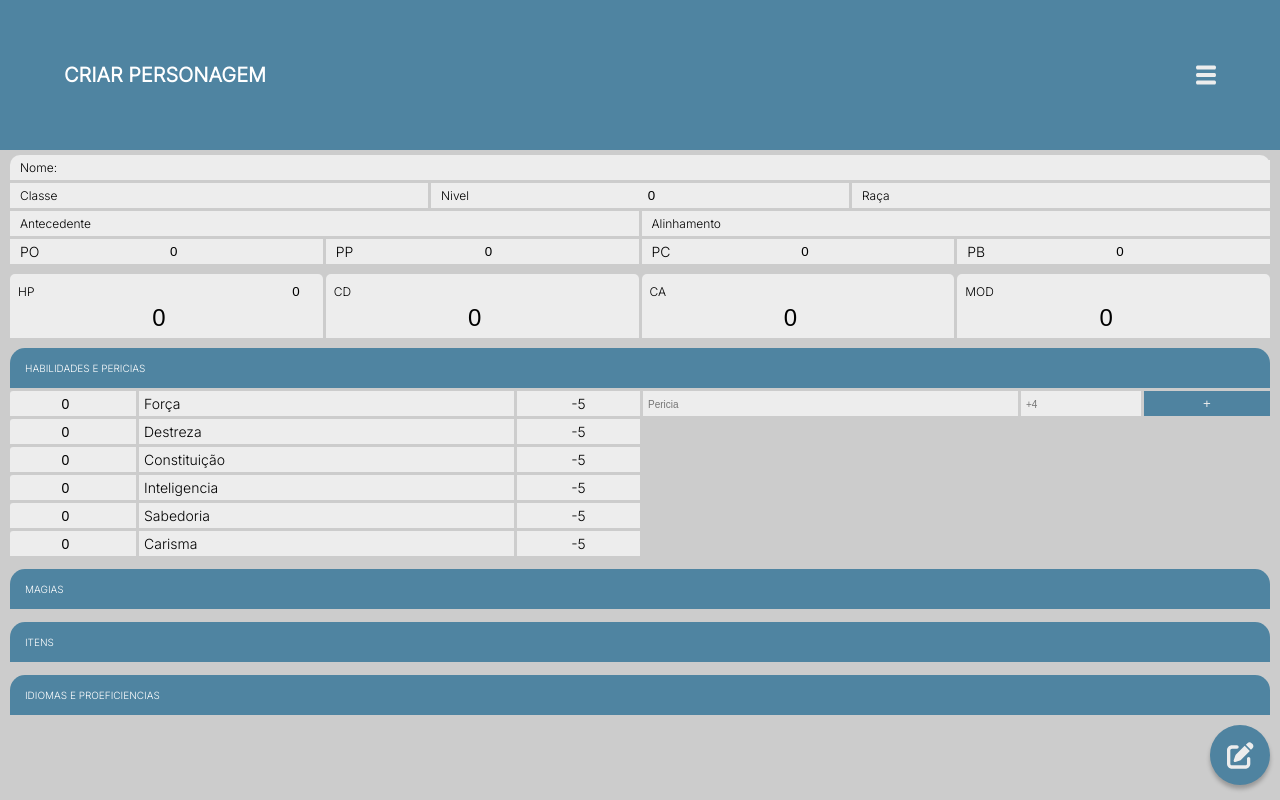
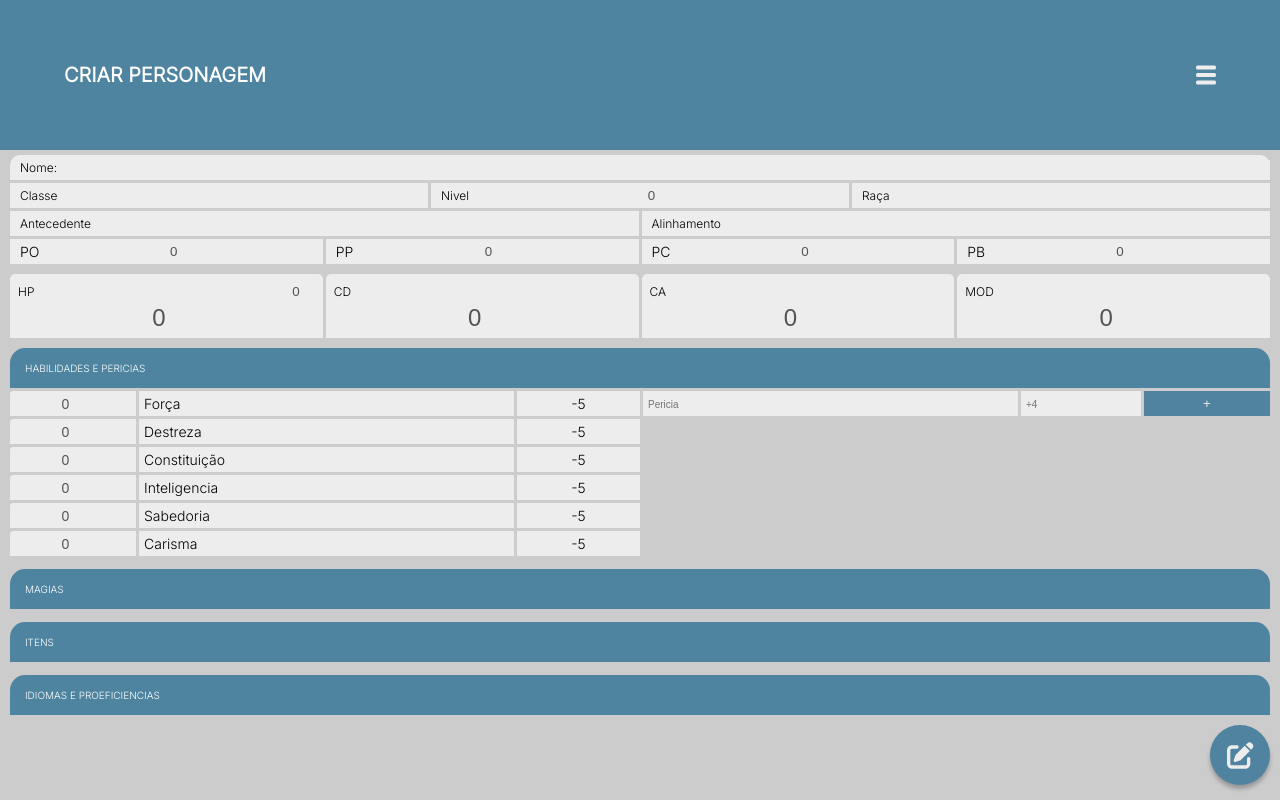
Before and after one commit to mabiiak/ficheiro-de-bolso, a React (Create React App) app: page / in a window 1280 px wide. Both pictures are taken after a click on the element "HABILIDADES E PERICIAS". Built offline with nearby package versions, Linux system fonts and the light colour scheme.

Commit message:
feat: permite ativação da edição

```diff
--- a/src/components/Descritivo.jsx
+++ b/src/components/Descritivo.jsx
@@ -3,16 +3,14 @@ import { Context } from '../context/Provider'
 import './css/Descritivo.css'
 
 export default function Descritivo() {
-  const { descritivo, setDescritivo, moedas, setMoedas } = useContext(Context)
+  const { descritivo, setDescritivo, moedas, setMoedas, editando } =
+    useContext(Context)
 
   const changeValue = ({ target }) => {
     const { value, name, id } = target
 
     if (id === 'moedas') {
-      setMoedas({
-        ...moedas,
-        [name]: +value,
-      })
+      setMoedas({ ...moedas, [name]: +value })
     } else {
       setDescritivo({ ...descritivo, [name]: value })
     }
@@ -28,6 +26,7 @@ export default function Descritivo() {
             onChange={(e) => changeValue(e)}
             type="text"
             value={descritivo.nome}
+            disabled={!editando}
           />
         </label>
       </div>
@@ -39,6 +38,7 @@ export default function Descritivo() {
             onChange={(e) => changeValue(e)}
             type="text"
             value={descritivo.classe}
+            disabled={!editando}
           />
         </label>
         <label>
@@ -48,6 +48,7 @@ export default function Descritivo() {
             onChange={(e) => changeValue(e)}
             type="number"
             value={descritivo.nivel}
+            disabled={!editando}
           />
         </label>
         <label>
@@ -57,6 +58,7 @@ export default function Descritivo() {
             onChange={(e) => changeValue(e)}
             type="text"
             value={descritivo.raca}
+            disabled={!editando}
           />
         </label>
       </div>
@@ -68,6 +70,7 @@ export default function Descritivo() {
             onChange={(e) => changeValue(e)}
             type="text"
             value={descritivo.antecedente}
+            disabled={!editando}
           />
         </label>
         <label>
@@ -77,6 +80,7 @@ export default function Descritivo() {
             onChange={(e) => changeValue(e)}
             type="text"
             value={descritivo.alinhamento}
+            disabled={!editando}
           />
         </label>
       </div>
@@ -89,6 +93,7 @@ export default function Descritivo() {
             onChange={(e) => changeValue(e)}
             type="number"
             value={moedas.po}
+            disabled={!editando}
           />
         </label>
         <label>
@@ -99,6 +104,7 @@ export default function Descritivo() {
             onChange={(e) => changeValue(e)}
             type="number"
             value={moedas.pp}
+            disabled={!editando}
           />
         </label>
         <label>
@@ -109,6 +115,7 @@ export default function Descritivo() {
             onChange={(e) => changeValue(e)}
             type="number"
             value={moedas.pc}
+            disabled={!editando}
           />
         </label>
         <label>
@@ -119,6 +126,7 @@ export default function Descritivo() {
             onChange={(e) => changeValue(e)}
             type="number"
             value={moedas.pb}
+            disabled={!editando}
           />
         </label>
       </div>
--- a/src/components/Habilidades.jsx
+++ b/src/components/Habilidades.jsx
@@ -84,7 +84,7 @@ function Habilidades() {
           name="Forca"
           value={+defineHabilidades.forca}
           onChange={(e) => changeValue(e)}
-          readOnly={!editando}
+          disabled={!editando}
         />
         <p>Força</p>
         <span>{calcMoficador(defineHabilidades.forca)}</span>
@@ -96,7 +96,7 @@ function Habilidades() {
           name="Destreza"
           value={+defineHabilidades.destreza}
           onChange={(e) => changeValue(e)}
-          readOnly={!editando}
+          disabled={!editando}
         />
         <p>Destreza</p>
         <span>{calcMoficador(defineHabilidades.destreza)}</span>
@@ -107,7 +107,7 @@ function Habilidades() {
           name="Constituicao"
           value={+defineHabilidades.constituicao}
           onChange={(e) => changeValue(e)}
-          readOnly={!editando}
+          disabled={!editando}
         />
         <p>Constituição</p>
         <span>{calcMoficador(defineHabilidades.constituicao)}</span>
@@ -118,7 +118,7 @@ function Habilidades() {
           name="Inteligencia"
           value={+defineHabilidades.inteligencia}
           onChange={(e) => changeValue(e)}
-          readOnly={!editando}
+          disabled={!editando}
         />
         <p>Inteligencia</p>
         <span>{calcMoficador(defineHabilidades.inteligencia)}</span>
@@ -129,7 +129,7 @@ function Habilidades() {
           name="Sabedoria"
           value={+defineHabilidades.sabedoria}
           onChange={(e) => changeValue(e)}
-          readOnly={!editando}
+          disabled={!editando}
         />
         <p>Sabedoria</p>
         <span>{calcMoficador(defineHabilidades.sabedoria)}</span>
@@ -140,7 +140,7 @@ function Habilidades() {
           name="Carisma"
           value={+defineHabilidades.carisma}
           onChange={(e) => changeValue(e)}
-          readOnly={!editando}
+          disabled={!editando}
         />
         <p>Carisma</p>
         <span>{calcMoficador(defineHabilidades.carisma)}</span>
--- a/src/components/Itens.jsx
+++ b/src/components/Itens.jsx
@@ -28,7 +28,7 @@ function Itens() {
 
   return (
     <div id="pericia">
-      {listaItens &&
+      {listaItens.length &&
         listaItens.map((pericia, index) => (
           <div key={index} className="linhas-pericia criar-pericia">
             <input
--- a/src/components/Pericias.jsx
+++ b/src/components/Pericias.jsx
@@ -55,7 +55,7 @@ function Pericias() {
               name="valor"
               placeholder="Pericia"
               value={pericia.valor}
-              readOnly={!editando}
+              disabled={!editando}
             />
           </div>
         ))}
--- a/src/components/Status.jsx
+++ b/src/components/Status.jsx
@@ -3,11 +3,10 @@ import { Context } from '../context/Provider'
 import './css/Status.css'
 
 export default function Status() {
-  const { status, setStatus } = useContext(Context)
+  const { status, setStatus, editando } = useContext(Context)
 
   const changeValue = ({ target }) => {
     const { value, name } = target
-
     setStatus({ ...status, [name]: +value })
   }
   return (
@@ -21,6 +20,7 @@ export default function Status() {
             type="number"
             value={status.hpMax}
             name="hpMax"
+            disabled={!editando}
           />
         </div>
         <input
@@ -29,6 +29,7 @@ export default function Status() {
           type="number"
           value={status.hpAtual}
           name="hpAtual"
+          disabled={!editando}
         />
       </div>
       <div className="status-triplo">
@@ -39,6 +40,7 @@ export default function Status() {
           type="number"
           value={status.cd}
           name="cd"
+          disabled={!editando}
         />
       </div>
       <div className="status-triplo">
@@ -49,6 +51,7 @@ export default function Status() {
           type="number"
           value={status.ca}
           name="ca"
+          disabled={!editando}
         />
       </div>
       <div className="status-triplo">
@@ -59,6 +62,7 @@ export default function Status() {
           type="number"
           value={status.mod}
           name="mod"
+          disabled={!editando}
         />
       </div>
     </section>
```
